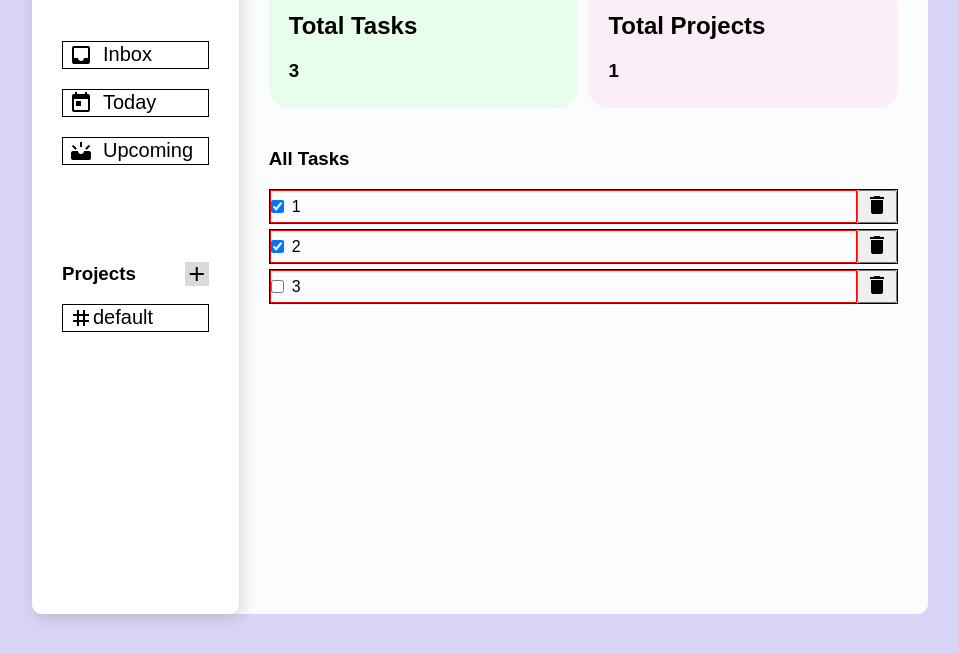
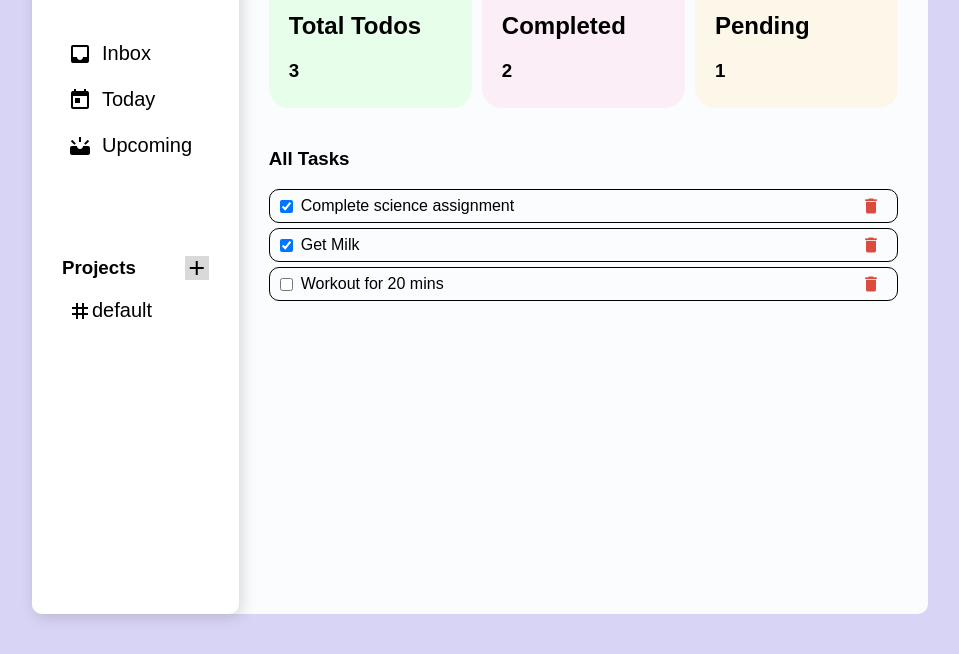
Before and after one commit to 2007MK/taskify, a website built with webpack: page src/template.html in a window 1280 px wide. Shown: the part 146-800 px from the top of the page, without its empty margins (160-1119 px from the left). Built offline with nearby package versions, Linux system fonts and the light colour scheme.

Commit message:
Add some styling, localstorage functionality pending

```diff
--- a/src/dom.js
+++ b/src/dom.js
@@ -56,7 +56,7 @@ function navClickHandler(item) {
             totalTodosDiv.setAttribute("id", "total-todos");
 
             let totalTodosTitle = document.createElement("h2");
-            totalTodosTitle.textContent = "Total Tasks";
+            totalTodosTitle.textContent = "Total Todos";
 
             let allTodos = projectManager.getAllTodos();
             let totalTodos = document.createElement("h3");
@@ -67,24 +67,39 @@ function navClickHandler(item) {
             totalTodosDiv.appendChild(totalTodos);
             cardsContainer.appendChild(totalTodosDiv);
 
-        let totalProjectsDiv = document.createElement("div");
-            totalProjectsDiv.setAttribute("class", "inbox-card");
-            totalProjectsDiv.setAttribute("id", "total-projects");
+        let totalCompletedDiv = document.createElement("div");
+            totalCompletedDiv.setAttribute("class", "inbox-card");
+            totalCompletedDiv.setAttribute("id", "total-completed");
 
-            let totalProjectsTitle = document.createElement("h2");
-            totalProjectsTitle.textContent = "Total Projects";
+            let totalCompletedTitle = document.createElement("h2");
+            totalCompletedTitle.textContent = "Completed";
 
-            let allProjects = projectManager.getProjects();
-            let totalProjects = document.createElement("h3");
-            totalProjects.textContent = allProjects.length;
-            totalProjects.setAttribute("class", "card-content");
+            let completedTodos = projectManager.getCompletedTodos();
+            let totalCompletedTodos = document.createElement("h3");
+            totalCompletedTodos.textContent = completedTodos.length;
+            totalCompletedTodos.setAttribute("class", "card-content");
 
-            totalProjectsDiv.appendChild(totalProjectsTitle);
-            totalProjectsDiv.appendChild(totalProjects);
-            cardsContainer.appendChild(totalProjectsDiv);
+            totalCompletedDiv.appendChild(totalCompletedTitle);
+            totalCompletedDiv.appendChild(totalCompletedTodos);
+            cardsContainer.appendChild(totalCompletedDiv);
+
+        let totalPendingDiv = document.createElement("div");
+            totalPendingDiv.setAttribute("class", "inbox-card");
+            totalPendingDiv.setAttribute("id", "total-pending");
+
+            let totalPendingTitle = document.createElement("h2");
+            totalPendingTitle.textContent = "Pending";
+
+            let pendingTodos = projectManager.getPendingTodos();
+            let totalPendingTodos = document.createElement("h3");
+            totalPendingTodos.textContent = pendingTodos.length;
+            totalPendingTodos.setAttribute("class", "card-content");
 
 
-        // Displaying all Tasks
+            totalPendingDiv.appendChild(totalPendingTitle);
+            totalPendingDiv.appendChild(totalPendingTodos);
+            cardsContainer.appendChild(totalPendingDiv);
+
 
 
         main.appendChild(heading);
@@ -94,6 +109,8 @@ function navClickHandler(item) {
         listHeading.textContent = "All Tasks";
         main.appendChild(listHeading);
         projectsClickHandler("inbox");
+        console.log(projectManager.getProjects());
+
     }
 
     function today() {
--- a/src/index.js
+++ b/src/index.js
@@ -13,9 +13,9 @@ renderNewTaskBtn();
 let project = new Project("default"); //default project
 projectManager.pushProject(project);
 
-projectManager.createTodo("1", "test", "test", "test", "default", true);
-projectManager.createTodo("2", "test", "test", "test", "default", true);
-projectManager.createTodo("3", "test", "test", "test", "default", false);
+projectManager.createTodo("Complete science assignment", "test", "test", "test", "default", true);
+projectManager.createTodo("Get Milk", "test", "test", "test", "default", true);
+projectManager.createTodo("Workout for 20 mins", "test", "test", "test", "default", false);
 
 navClickHandler("inbox"); //open inbox by default
 setCurrentTab("inbox");
--- a/src/projectManager.js
+++ b/src/projectManager.js
@@ -87,6 +87,10 @@ const projectManager = (function() {
 
         todo.completed = !todo.completed;
 
+        if (getCurrentTab() === "inbox") {
+            navClickHandler("inbox");
+        }
+
     }
 
     function deleteTodo(id) {
@@ -122,7 +126,32 @@ const projectManager = (function() {
         }
     }
 
-    return {getProjects, createProject, createTodo, pushProject, getTodos, getAllTodos, toggleStatus, deleteTodo}
+
+    function getCompletedTodos() {
+        let todos = getAllTodos();
+        let completedTodos = [];
+        for (const todo of todos) {
+            if (todo.completed) {
+                completedTodos.push(todo);
+            }
+        }
+        return completedTodos;
+    }
+
+    function getPendingTodos() {
+        let todos = getAllTodos();
+        let pendingTodos = [];
+        for (const todo of todos) {
+            if (!todo.completed) {
+                pendingTodos.push(todo);
+            }
+        }
+        return pendingTodos;
+    }
+
+
+
+    return {getProjects, createProject, createTodo, pushProject, getTodos, getAllTodos, toggleStatus, deleteTodo, getCompletedTodos, getPendingTodos}
 })();
 
 export {projectManager}
--- a/src/styles.css
+++ b/src/styles.css
@@ -6,6 +6,7 @@
   --color-3: #fdf7e9; /*yellow*/
   --color-4: #d8d4f5; /* purplish */
   --todoist-red: #dc4c3e;
+  box-sizing: border-box;
 }
 
 body {
@@ -206,14 +207,42 @@ p {
   gap: 5px;
 }
 
-li {
+.todo-list > li {
+  padding: 5px 10px;
   display: flex;
   border: 1px solid black;
+  border-radius: 10px;
 }
+
+.high {
+  background-color: var(--color-1);
+}
+
+.medium {
+  background-color: var(--color-2);
+}
+
+.low {
+  background-color: var(--color-4);
+}
+
+.todo-delete-btn {
+  display: flex;
+  justify-content: center;
+  align-items: center;
+  background-color: transparent;
+  border: none;
+}
+
+.todo-delete-btn > span {
+  color: var(--todoist-red);
+  font-size: 20px;
+}
+
 
 li > .left-section {
   display: flex;
-  border: 1px solid red;
+  /* border: 1px solid red; */
   gap: 0.5rem;
   align-items: center;
   flex-grow: 1;
@@ -272,6 +301,10 @@ li > .left-section {
   background-color: var(--color-1);
 }
 
-#total-projects {
+#total-completed {
   background-color: var(--color-2);
 }
+
+#total-pending {
+  background-color: var(--color-3);
+}
```
